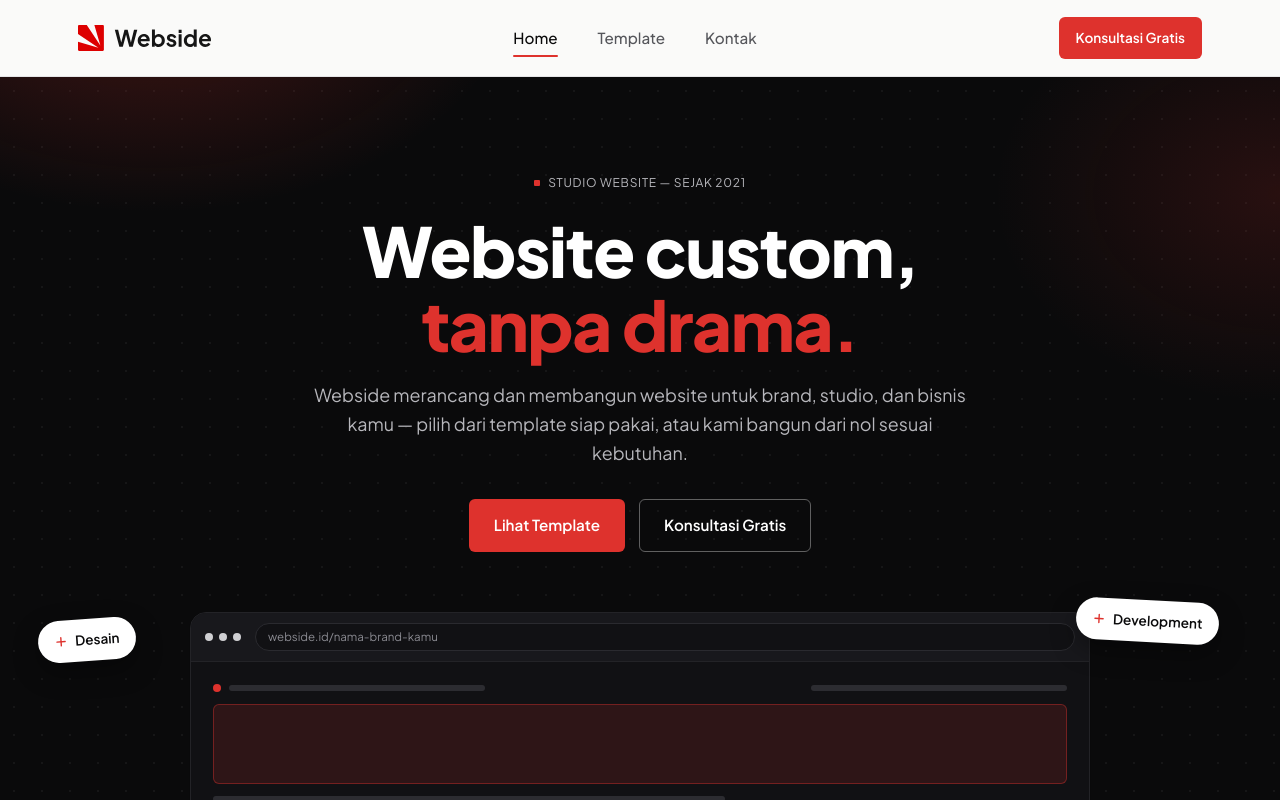
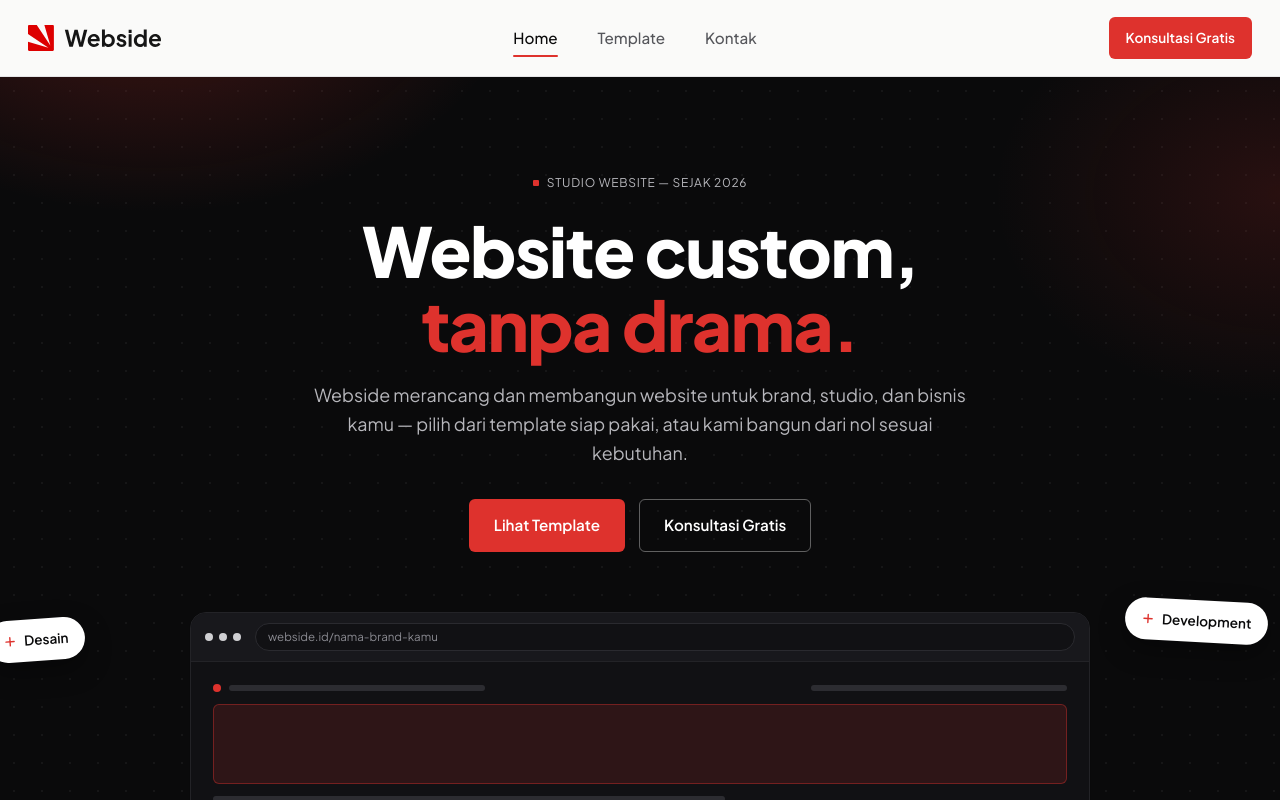
Before and after one commit to agasasp/webside-marketplace, a Next.js app: page / in a window 1280 px wide. Shown: the top 800 px of the page. Built offline with nearby package versions, Linux system fonts and the light colour scheme.

Commit message:
increase container width to 1440px

```diff
--- a/app/globals.css
+++ b/app/globals.css
@@ -29,7 +29,7 @@
   --radius-lg: 16px;
   --shadow-sm: 0 1px 2px rgba(20,23,28,0.05);
   --shadow-md: 0 8px 24px rgba(20,23,28,0.08);
-  --container: 1180px;
+  --container: 1440px;
 }
 
 *, *::before, *::after{ box-sizing: border-box; }
--- a/app/page.tsx
+++ b/app/page.tsx
@@ -46,7 +46,7 @@ export default function HomePage() {
       {/* ================= HERO ================= */}
       <section className="hero-dark">
         <div className="container hero-dark__inner">
-          <span className="eyebrow">Studio Website — Sejak 2021</span>
+          <span className="eyebrow">Studio Website — Sejak 2026</span>
           <h1 className="hero-dark__title">
             Website custom, <em>tanpa drama.</em>
           </h1>
```
